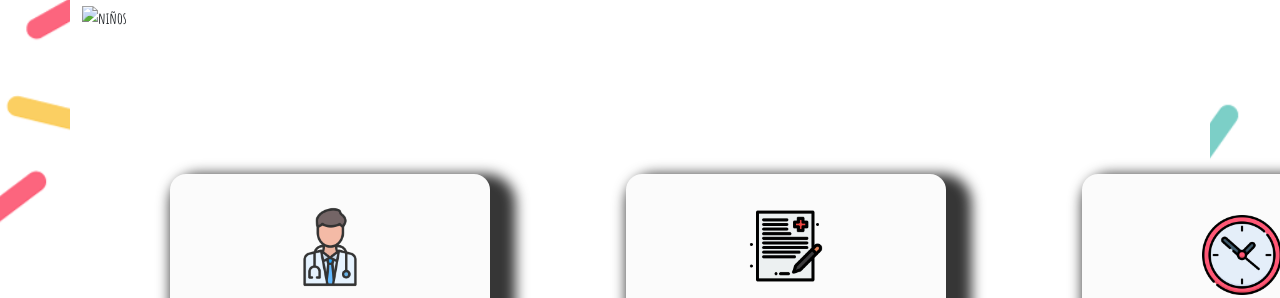
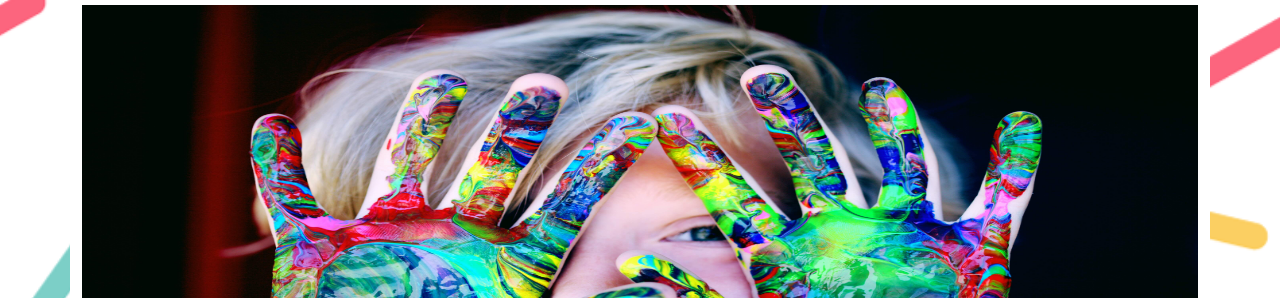
Before and after one commit to palmaroocchiagustina/crianza-centro-medico, a website: page index.html in a window 1280 px wide. Shown: the part 217-515 px from the top of the page. Drawn offline with nearby package versions, Linux system fonts and the light colour scheme.

Commit message:
modificamos enlace a imagen pagina principal

```diff
--- a/index.html
+++ b/index.html
@@ -78,7 +78,7 @@
 
     <section>
 
-      <img class="imagen" src="./imagenes/nene manos.jpg" alt="niños" class="imagen">
+      <img class="imagen" src="./imagenes/nene manos (1).jpg" alt="niños" class="imagen">
 
     </section>
 
```
